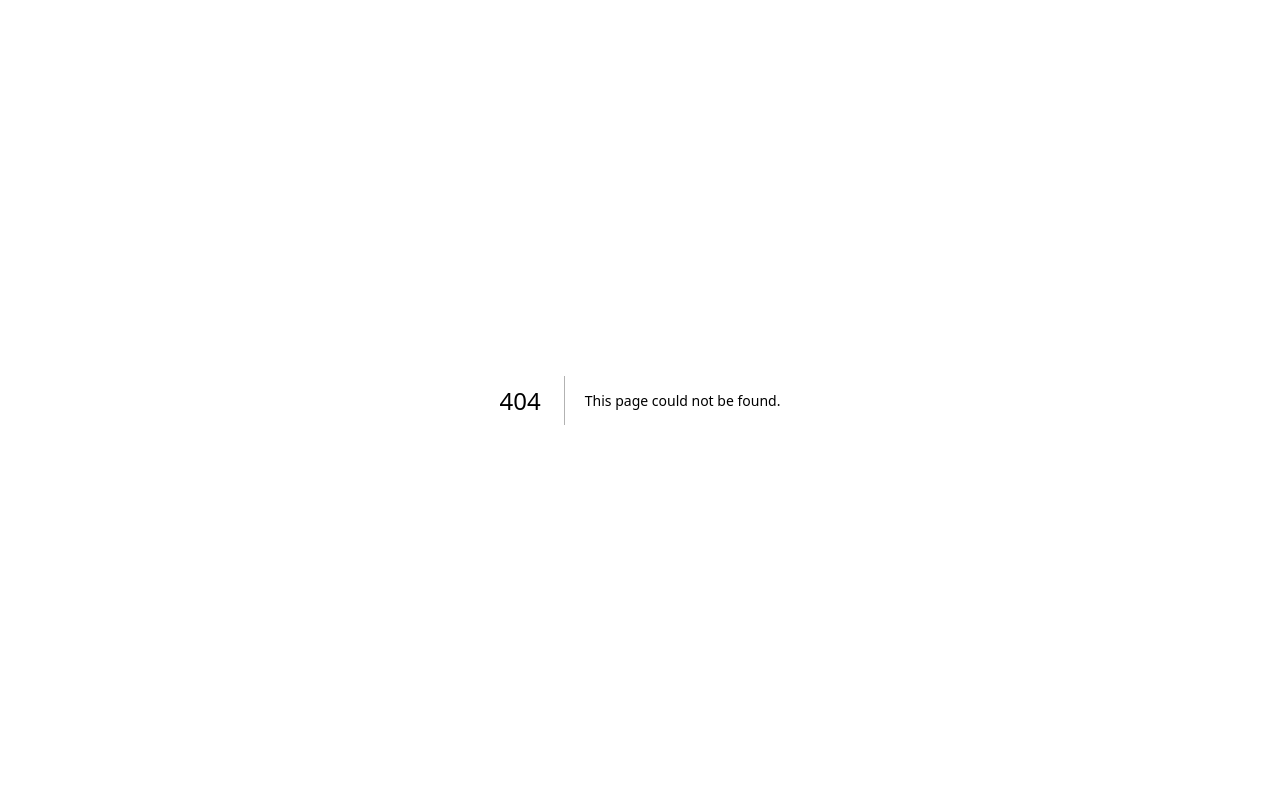
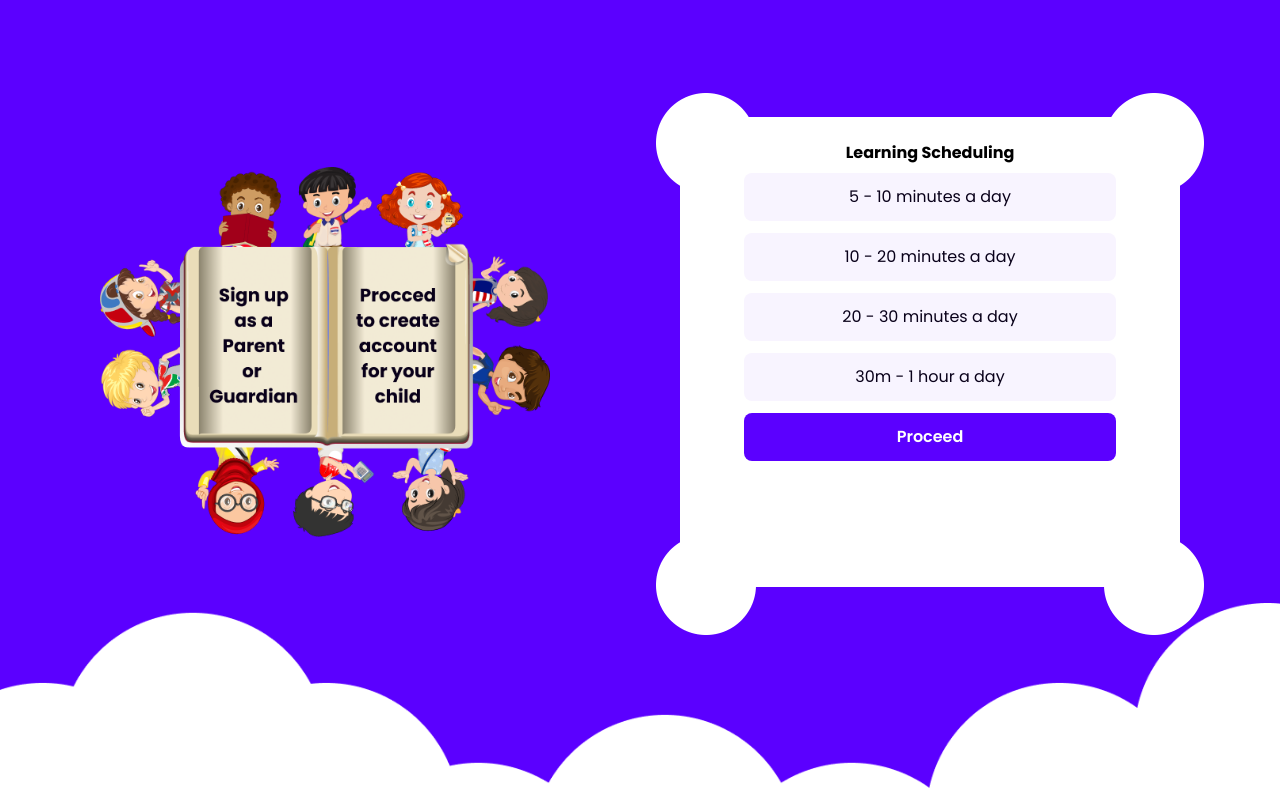
Before and after one commit to Learnsphere-Edu/learnsphere-frontend, a Next.js app: page /schedule in a window 1280 px wide. Before the commit this address had no page. Built offline with nearby package versions, Linux system fonts and the light colour scheme; a web font is replaced by a local one.

Commit message:
schedule set UI

```diff
--- a/app/components/CustomBtn.tsx
+++ b/app/components/CustomBtn.tsx
@@ -1,22 +1,19 @@
-import { MouseEventHandler } from "react"
+import { MouseEventHandler } from 'react'
 
-interface ButtonProps{
+interface ButtonProps {
   title: string
   styles?: string
   event?: () => void
+  type?: 'submit' | 'reset' | 'button'
 }
 
-export default function CustomBtn({title,styles,event}:ButtonProps){
-    return(
+export default function CustomBtn ({ title, styles, event, type }: ButtonProps) {
+  return (
     // we have to add the bubble designs later on the buttons
     <>
-        <button
-            className={`${styles}`}
-            onClick={event}
-        >
+      <button type={type} className={`${styles}`} onClick={event}>
         {title}
       </button>
     </>
-
   )
 }
--- /dev/null
+++ b/app/components/ScheduleForm.tsx
@@ -0,0 +1,100 @@
+'use client'
+import { FormEvent, useState } from 'react'
+import CustomBtn from './CustomBtn'
+import Image from 'next/image'
+import { redirect } from 'next/navigation'
+
+export default function ScheduleForm () {
+  const options = [
+    '5 - 10 minutes a day',
+    '10 - 20 minutes a day',
+    '20 - 30 minutes a day',
+    '30m - 1 hour a day'
+  ]
+  const [selectedOption, setSelectedtOptions] = useState<string>('')
+  const handleClick = (option: string) => [
+    setSelectedtOptions(option) //update selected option
+  ]
+
+  const handleSubmit = (e: FormEvent<HTMLFormElement>) => {
+    e.preventDefault()
+    if (selectedOption) {
+      alert(`You selected: ${selectedOption}`)
+      // send `selectedOption` to a server here.
+
+    //   redirect to next form
+    redirect('/child-info')
+
+    } else {
+      alert('Please select an option!')
+    }
+  }
+  return (
+    <div className='relative w-[500px] h-[470px]'>
+      <form
+        className='bg-white px-16 py-6 w-full h-full'
+        onSubmit={handleSubmit}
+      >
+        <h2 className='mb-2 font-bold text-center'>Learning Scheduling</h2>
+        <div className='flex flex-col gap-3 options'>
+          {options.map(option => (
+            <CustomBtn
+            key={option}
+              title={option}
+              type='button'
+              styles={`${
+                selectedOption === option
+                  ? 'bg-[#5B00FF]  text-white'
+                  : 'bg-[#F8F4FF]'
+              } w-full text-[#09001A] rounded-lg font-poppins font-normal py-3 px-6`}
+              event={() => handleClick(option)}
+            />
+          ))}
+        </div>
+
+        <CustomBtn
+          title='Proceed'
+          styles={`w-full bg-[#5B00FF] text-white font-semibold py-3  rounded-lg mt-3`}
+        />
+      </form>
+
+      {/* Eclipse images for designs */}
+      <div className='-top-6 -left-6 absolute'>
+        <Image
+          src='/eclipse.png'
+          alt='circle'
+          width={100}
+          height={100}
+          className='object-contain'
+        />
+      </div>
+      <div className='-top-6 -right-6 absolute'>
+        <Image
+          src='/eclipse.png'
+          alt='circle'
+          width={100}
+          height={100}
+          className='object-contain'
+        />
+      </div>
+      <div className='-bottom-12 -left-6 absolute'>
+        <Image
+          src='/eclipse.png'
+          alt='circle'
+          width={100}
+          height={100}
+          className='object-contain'
+        />
+      </div>
+      <div className='-right-6 -bottom-12 absolute'>
+        <Image
+          src='/eclipse.png'
+          alt='circle'
+          width={100}
+          height={100}
+          className='object-contain'
+        />
+      </div>
+    </div>
+  )
+}
--- /dev/null
+++ b/app/schedule/page.tsx
@@ -0,0 +1,36 @@
+import Image from 'next/image'
+import ScheduleForm from '../components/ScheduleForm'
+export default function Schedule () {
+  return (
+    <div className='relative bg-[#5B00FF] w-full h-screen overflow-hidden'>
+      {/* content-wrapper */}
+      <div className='flex justify-center items-center gap-20 -mt-[3rem] h-full'>
+        {/* signup image */}
+        <div className='md:flex items-center hidden w-[500px]'>
+          <Image
+            src='/signupimg.png'
+            alt='children'
+            width={450}
+            height={450}
+            className='object-contain'
+          />
+        </div>
+        {/* signup form details */}
+        <div>
+          <ScheduleForm />
+        </div>
+      </div>
+
+      {/* bubble designs */}
+      <div className='bubble'>
+        <Image
+          src='/white-bubble-design.png'
+          alt='background image'
+          width={200}
+          height={200}
+          className='bottom-[-1rem] z-20 absolute w-full overflow-hidden object-cover'
+        />
+      </div>
+    </div>
+  )
+}
```
Lines whose indentation alone changed are shown as unchanged.
